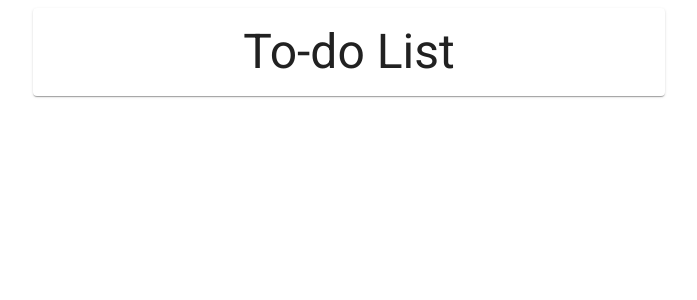
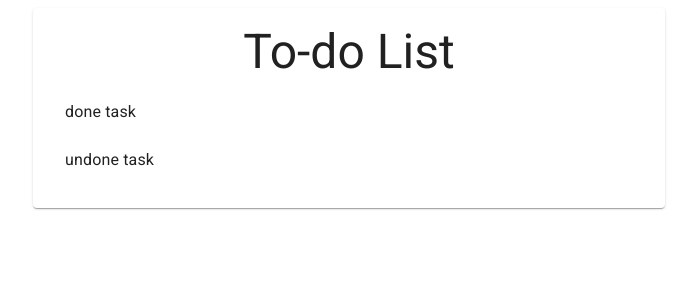
Before and after one commit to karmek-k/react-node-assignment, a Next.js app in the folder frontend/: page / in a window 1280 px wide. Shown: the top 300 px of the page, without its empty margins (291-988 px from the left). Built offline with nearby package versions, Linux system fonts and the light colour scheme.

Commit message:
Create a sample TaskContainer component

```diff
--- /dev/null
+++ b/frontend/components/index/TaskComponent.tsx
@@ -0,0 +1,17 @@
+import { ListItem, ListItemText } from '@material-ui/core';
+import React from 'react';
+import { Task } from '../../interfaces/Task';
+
+interface Props {
+  task: Task;
+}
+
+const TaskComponent: React.FC<Props> = ({ task }) => {
+  return (
+    <ListItem>
+      <ListItemText primary={task.name} />
+    </ListItem>
+  );
+};
+
+export default TaskComponent;
--- /dev/null
+++ b/frontend/components/index/TaskContainer.tsx
@@ -0,0 +1,18 @@
+import { List } from '@material-ui/core';
+import React from 'react';
+import { Task } from '../../interfaces/Task';
+import TaskComponent from './TaskComponent';
+
+interface Props {
+  tasks: Task[];
+}
+
+const TaskContainer: React.FC<Props> = ({ tasks }) => {
+  const taskComponents = tasks.map((task, i) => {
+    return <TaskComponent task={task} key={i} />;
+  });
+
+  return <List>{taskComponents}</List>;
+};
+
+export default TaskContainer;
--- a/frontend/components/index/TodoList.tsx
+++ b/frontend/components/index/TodoList.tsx
@@ -2,6 +2,7 @@ import { Paper, Typography } from '@material-ui/core';
 import React from 'react';
 import { makeStyles } from '@material-ui/styles';
 import { Task } from '../../interfaces/Task';
+import TaskContainer from './TaskContainer';
 
 const useStyles = makeStyles({
   listContainer: {
@@ -26,6 +27,7 @@ const TodoList: React.FC<Props> = ({ tasks }) => {
       <Typography variant="h3" className={classes.textCentered}>
         To-do List
       </Typography>
+      <TaskContainer tasks={tasks} />
     </Paper>
   );
 };
```
